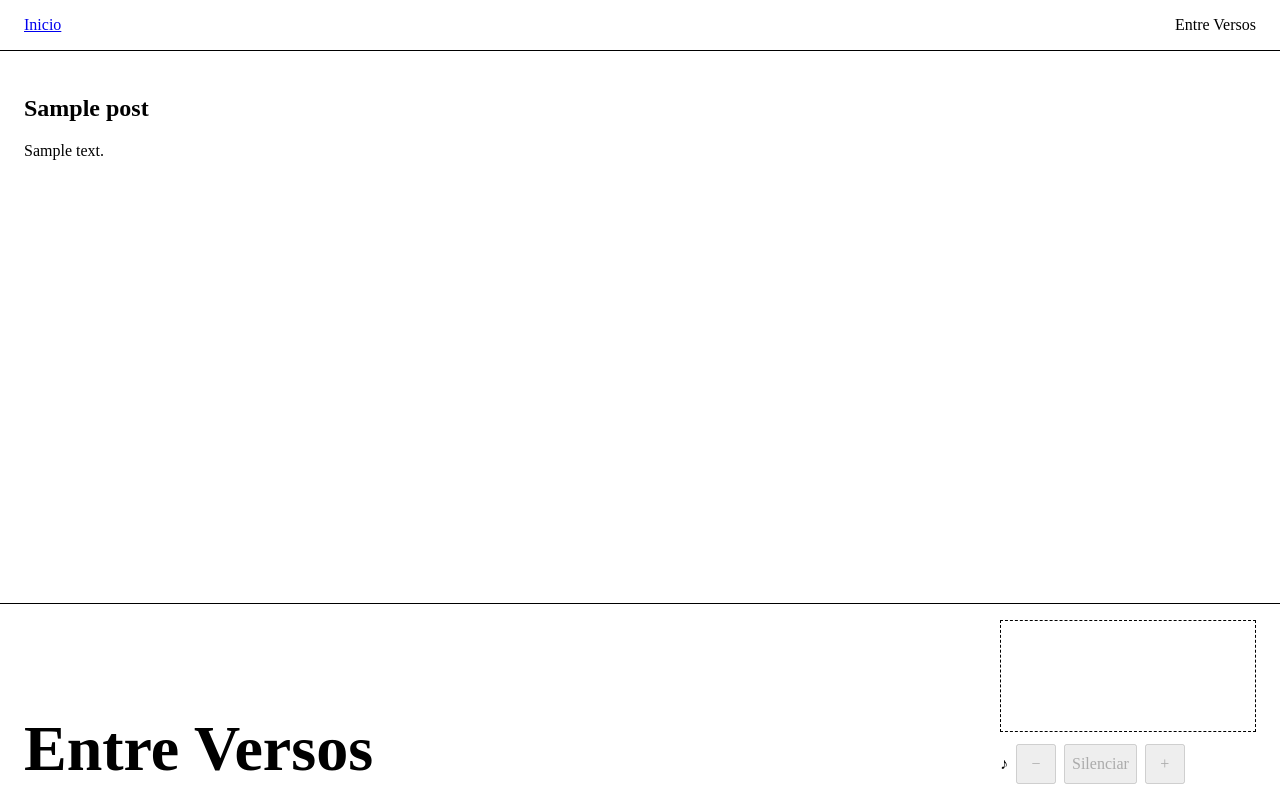
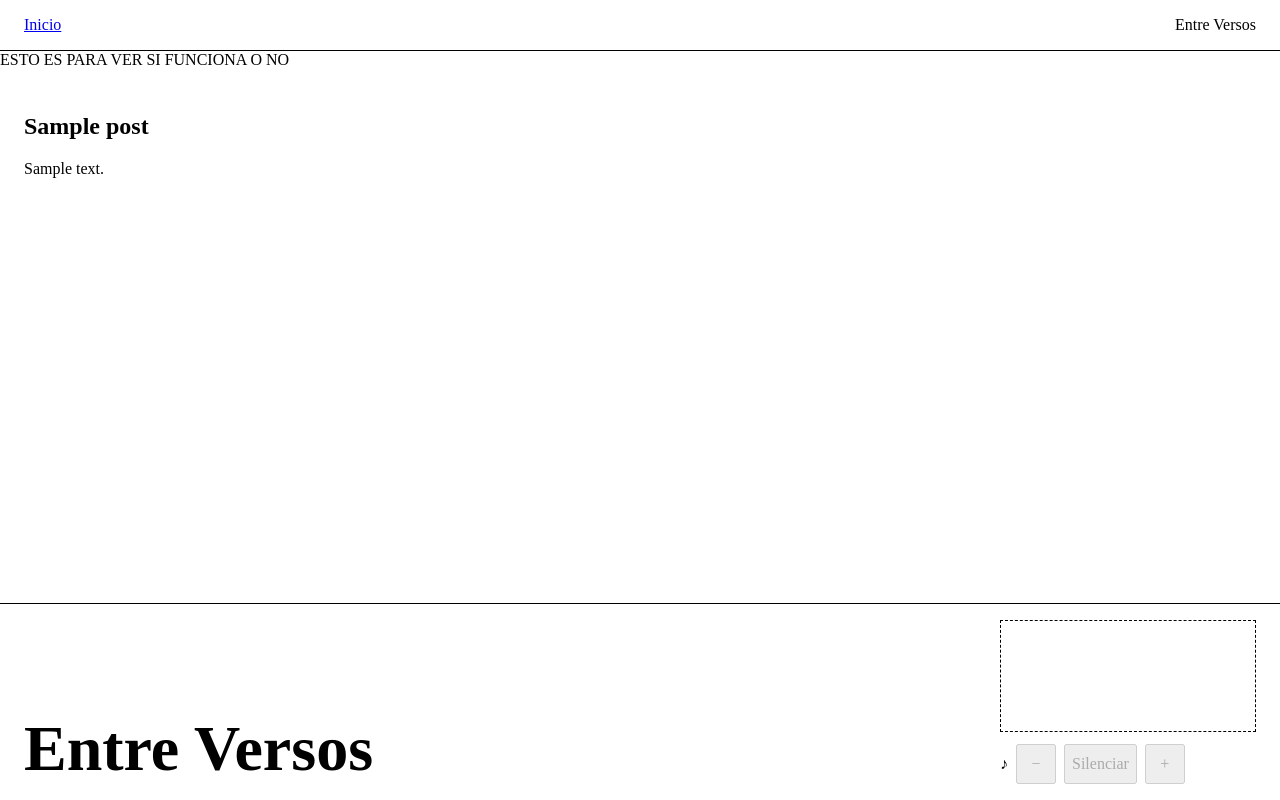
Before and after one commit to vifiedler/entre-versos-v2, a WordPress theme: template page.php in a window 1280 px wide. Run offline with PHP 8.4 and a stand-in for WordPress, Linux system fonts and the light colour scheme; the site name, menu and one post (Sample post) are stand-ins, and other content is empty.

Commit message:
prueba repositorio

```diff
--- a/page.php
+++ b/page.php
@@ -2,6 +2,7 @@
 /** Plantilla genérica para páginas WordPress. */
 get_header();
 ?>
+ESTO ES PARA VER SI FUNCIONA O NO
 <main id="contenido-principal" class="contenido-principal contenido-principal--pagina">
     <?php while ( have_posts() ) : the_post();
         get_template_part( 'template-parts/content', 'page' );
```
